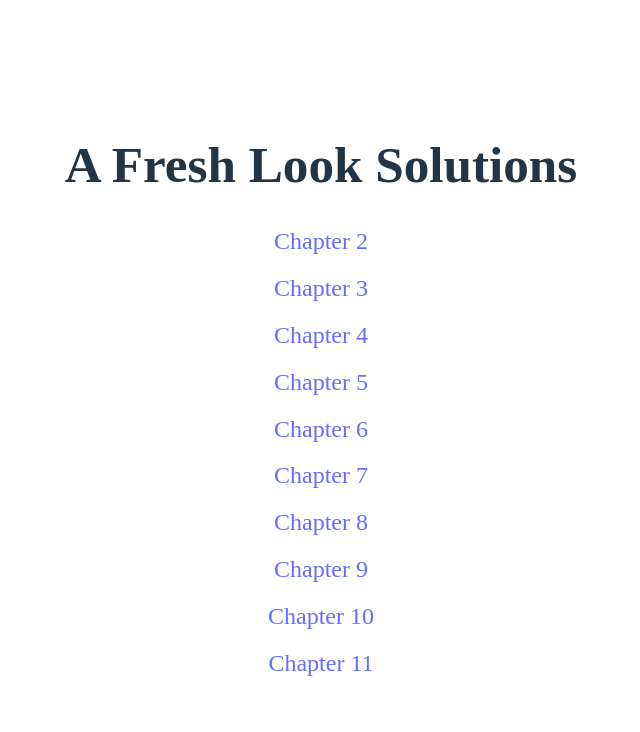
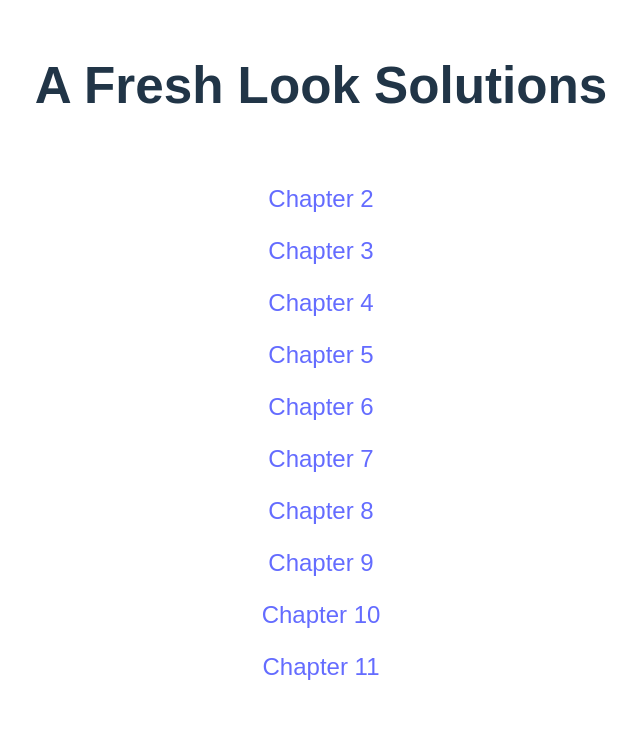
Before and after one commit to jonathanforhan/A-Fresh-Look-Solutions, a website built with Vite: page index.html in a window 1280 px wide. Shown: the whole page, without its empty margins (319-959 px from the left). Built offline with nearby package versions, Linux system fonts and the light colour scheme; a web font is replaced by a local one.

Commit message:
start of chapter 2 solutions

```diff
--- a/index.html
+++ b/index.html
@@ -7,22 +7,27 @@
   <meta name="viewport" content="width=device-width, initial-scale=1.0" />
   <title>A Fresh Look Solutions</title>
   <link rel="stylesheet" href="style.css">
+  <link rel="stylesheet" type="text/css"
+    href="https://cdn.rawgit.com/dreampulse/computer-modern-web-font/master/fonts.css">
+  <style>
+    html {
+      font-family: "Computer Modern Sans", sans-serif;
+    }
+  </style>
 </head>
 
 <body>
-  <div id="app">
-    <h1>A Fresh Look Solutions</h1>
-    <h2><a href="html/chapter_2.html">Chapter 2</a></h2>
-    <h2><a href="html/chapter_3.html">Chapter 3</a></h2>
-    <h2><a href="html/chapter_4.html">Chapter 4</a></h2>
-    <h2><a href="html/chapter_5.html">Chapter 5</a></h2>
-    <h2><a href="html/chapter_6.html">Chapter 6</a></h2>
-    <h2><a href="html/chapter_7.html">Chapter 7</a></h2>
-    <h2><a href="html/chapter_8.html">Chapter 8</a></h2>
-    <h2><a href="html/chapter_9.html">Chapter 9</a></h2>
-    <h2><a href="html/chapter_10.html">Chapter 10</a></h2>
-    <h2><a href="html/chapter_11.html">Chapter 11</a></h2>
-  </div>
+  <h1 class="title" style="border-bottom: none;">A Fresh Look Solutions</h1>
+  <h2 class="link"><a href="html/chapter_2.html">Chapter 2</a></h2>
+  <h2 class="link"><a href="html/chapter_3.html">Chapter 3</a></h2>
+  <h2 class="link"><a href="html/chapter_4.html">Chapter 4</a></h2>
+  <h2 class="link"><a href="html/chapter_5.html">Chapter 5</a></h2>
+  <h2 class="link"><a href="html/chapter_6.html">Chapter 6</a></h2>
+  <h2 class="link"><a href="html/chapter_7.html">Chapter 7</a></h2>
+  <h2 class="link"><a href="html/chapter_8.html">Chapter 8</a></h2>
+  <h2 class="link"><a href="html/chapter_9.html">Chapter 9</a></h2>
+  <h2 class="link"><a href="html/chapter_10.html">Chapter 10</a></h2>
+  <h2 class="link"><a href="html/chapter_11.html">Chapter 11</a></h2>
 </body>
 
 </html>
--- a/style.css
+++ b/style.css
@@ -1,14 +1,41 @@
-html {
-  font-weight: 400;
-
+:root {
   color-scheme: light dark;
   color: rgba(255, 255, 255, 0.87);
-  background-color: #242424;
+  background-color: #202020;
 
+  font-weight: 400;
   font-synthesis: none;
   text-rendering: optimizeLegibility;
   -webkit-font-smoothing: antialiased;
   -moz-osx-font-smoothing: grayscale;
+}
+
+body {
+  margin: 0;
+  min-width: 320px;
+  min-height: 100%;
+  max-width: 52em;
+  margin: 0 auto;
+  padding: 2rem;
+}
+
+.title {
+  text-align: center;
+  font-size: 3.2em;
+  line-height: 1.1;
+  margin: 0.5em 0 0 0;
+  padding-bottom: 1em;
+  border-bottom: solid;
+}
+
+.link {
+  text-align: center;
+  margin-bottom: 1em;
+}
+
+h1 {
+  font-size: 1.8em;
+  margin-top: 2em;
 }
 
 a {
@@ -21,58 +48,27 @@ a:hover {
   color: #535bf2;
 }
 
-body {
-  margin: 0;
-  display: flex;
-  place-items: center;
-  min-width: 320px;
-  min-height: 100vh;
+p {
+  font-size: 1.4em;
 }
 
-h1 {
-  font-size: 3.2em;
-  line-height: 1.1;
-}
-
-#app {
-  max-width: 1280px;
-  margin: 0 auto;
-  padding: 2rem;
-  text-align: center;
-}
-
-button {
-  border-radius: 8px;
-  border: 1px solid transparent;
-  padding: 0.6em 1.2em;
-  font-size: 1em;
-  font-weight: 500;
-  font-family: inherit;
-  background-color: #1a1a1a;
-  cursor: pointer;
-  transition: border-color 0.25s;
-}
-
-button:hover {
-  border-color: #646cff;
-}
-
-button:focus,
-button:focus-visible {
-  outline: 4px auto -webkit-focus-ring-color;
+img {
+  -webkit-transform: translateZ(0);
+  transform: translateZ(0);
+  filter: invert(100%);
 }
 
 @media (prefers-color-scheme: light) {
-  html {
+  :root {
     color: #213547;
-    background-color: #ffffff;
+    background-color: #fff;
   }
 
   a:hover {
     color: #747bff;
   }
 
-  button {
-    background-color: #f9f9f9;
+  img {
+    filter: invert(0%);
   }
 }
```
Also changed, not shown: 5 other files.
